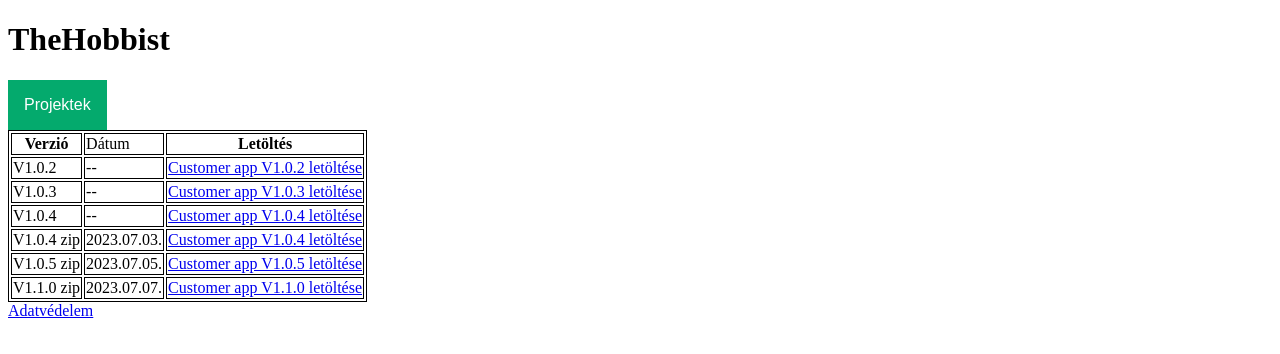
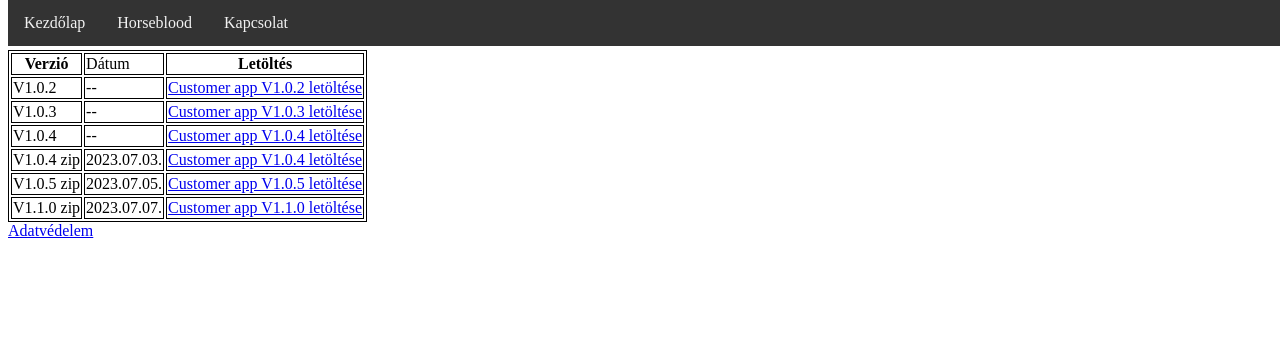
Before and after one commit to TheHobbist/thehobbist.github.io, a plain HTML site: page index.html in a window 1280 px wide. Drawn offline with Linux system fonts and the light colour scheme.

Commit message:
Update index.html

```diff
--- a/index.html
+++ b/index.html
@@ -59,18 +59,44 @@
 	.button:hover {
 	  background-color: #3e8e41;
 	}
+	.navbar {
+	  overflow: hidden;
+	  background-color: #333;
+	  position: fixed; /* Set the navbar to fixed position */
+	  top: 0; /* Position the navbar at the top of the page */
+	  width: 100%; /* Full width */
+	}
+
+	/* Links inside the navbar */
+	.navbar a {
+	  float: left;
+	  display: block;
+	  color: #f2f2f2;
+	  text-align: center;
+	  padding: 14px 16px;
+	  text-decoration: none;
+	}
+
+	/* Change background on mouse-over */
+	.navbar a:hover {
+	  background: #ddd;
+	  color: black;
+	}
+
+	/* Main content */
+	.main {
+	  margin-top: 50px; /* Add a top margin to avoid content overlay */
+	}
 	</style>
 </head>
 	<body>
-<h1>TheHobbist</h1>
-<!--<button class="button">Kezdőlap</button>-->
-<div class="dropdown">
-  <button class="dropbtn">Projektek</button>
-  <div class="dropdown-content">
-    <a href="solar.html">Solar</a>
+		<div class="navbar">
+		  <a href="index.html">Kezdőlap</a>
 		  <a href="horseblood.html">Horseblood</a>
+		  <a href="contact.html">Kapcsolat</a>
 		</div>
-</div>
+
+		<div class="main">
 			<table>
 				<tr>
 					<th>Verzió</th>
@@ -108,9 +134,7 @@
 					<td><a href="1.1.0/CustomerAppInstaller_110.zip" download>Customer app V1.1.0 letöltése</a></td>
 				</tr>
 			</table>
-
-
-
 			<a href="privacy.html" open>Adatvédelem</a>
+		</div>
 	</body>
 </html>
```
Lines whose indentation alone changed are shown as unchanged.
